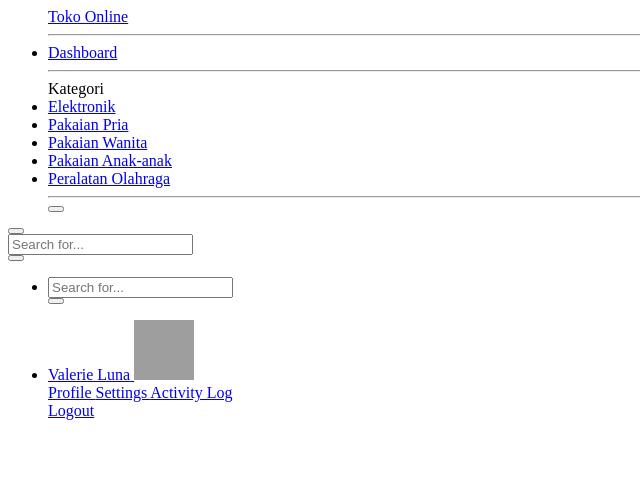
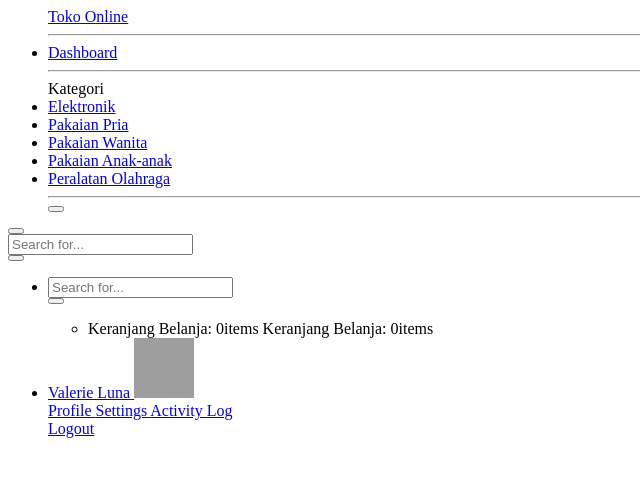
Before and after one commit to diyarcodes/latihan-toko-online-menggunakan-codeighniter, a CodeIgniter app: the page made by application/views/templates/sidebar.php in a window 1280 px wide. Shown: the top 477 px of the page, without its empty margins (0-640 px from the left). Run offline with CodeIgniter, Linux system fonts and the light colour scheme; grey boxes are pictures that could not be loaded.

Commit message:
menambahkan fitur cart

```diff
--- a/application/config/autoload.php
+++ b/application/config/autoload.php
@@ -58,7 +58,7 @@ $autoload['packages'] = array();
 |
 |	$autoload['libraries'] = array('user_agent' => 'ua');
 */
-$autoload['libraries'] = array('database', 'upload', 'session', 'form_validation');
+$autoload['libraries'] = array('database', 'upload', 'session', 'form_validation', 'cart');
 
 /*
 | -------------------------------------------------------------------
--- a/application/views/dashboard.php
+++ b/application/views/dashboard.php
@@ -35,7 +35,7 @@
                 <h5 class="card-title mb-1"><?= $brg['nama_brg']; ?></h5>
                 <small><?= $brg['keterangan']; ?></small><br>
                 <span class="badge badge-pill badge-success">Rp. <?= $brg['harga']; ?></span><br>
-                <a href="#" class="btn btn-sm btn-primary">Tambah Ke Keranjang</a>
+                <a href="<?= base_url('Dashboard/tambah_ke_keranjang/') . $brg['id_brg']; ?>" class="btn btn-sm btn-primary">Tambah Ke Keranjang</a>
                 <a href="#" class="btn btn-sm btn-success">Detail</a>
             </div>
         </div>
--- a/application/views/templates/sidebar.php
+++ b/application/views/templates/sidebar.php
@@ -19,7 +19,7 @@
 
             <!-- Nav Item - Dashboard -->
             <li class="nav-item active">
-                <a class="nav-link" href="index.html">
+                <a class="nav-link" href="<?= base_url('Dashboard'); ?>">
                     <i class="fas fa-fw fa-tachometer-alt"></i>
                     <span>Dashboard</span></a>
             </li>
@@ -125,6 +125,20 @@
 
                         <div class="topbar-divider d-none d-sm-block"></div>
 
+                        <div class="navbar">
+                            <ul class="nav navbar-nav navbar-right">
+                                <li>
+                                    <?=
+                                        $keranjang = 'Keranjang Belanja: ' . $this->cart->total_items() . 'items'
+                                    ?>
+
+                                    <?=
+                                        $keranjang;
+                                    ?>
+                                </li>
+                            </ul>
+                        </div>
+
                         <!-- Nav Item - User Information -->
                         <li class="nav-item dropdown no-arrow">
                             <a class="nav-link dropdown-toggle" href="#" id="userDropdown" role="button" data-toggle="dropdown" aria-haspopup="true" aria-expanded="false">
--- a/application/views/templates_admin/sidebar.php
+++ b/application/views/templates_admin/sidebar.php
@@ -18,7 +18,7 @@
             <hr class="sidebar-divider my-0">
 
             <li class="nav-item active">
-                <a class="nav-link" href="<?= base_url('admin/Dashboard'); ?>">
+                <a class="nav-link" href="<?= base_url('Dashboard'); ?>">
                     <i class="fas fa-fw fa-tachometer-alt"></i>
                     <span>Dashboard</span></a>
             </li>
```
Also changed, not shown: application/controllers/Dashboard.php (+15 -0 lines).
